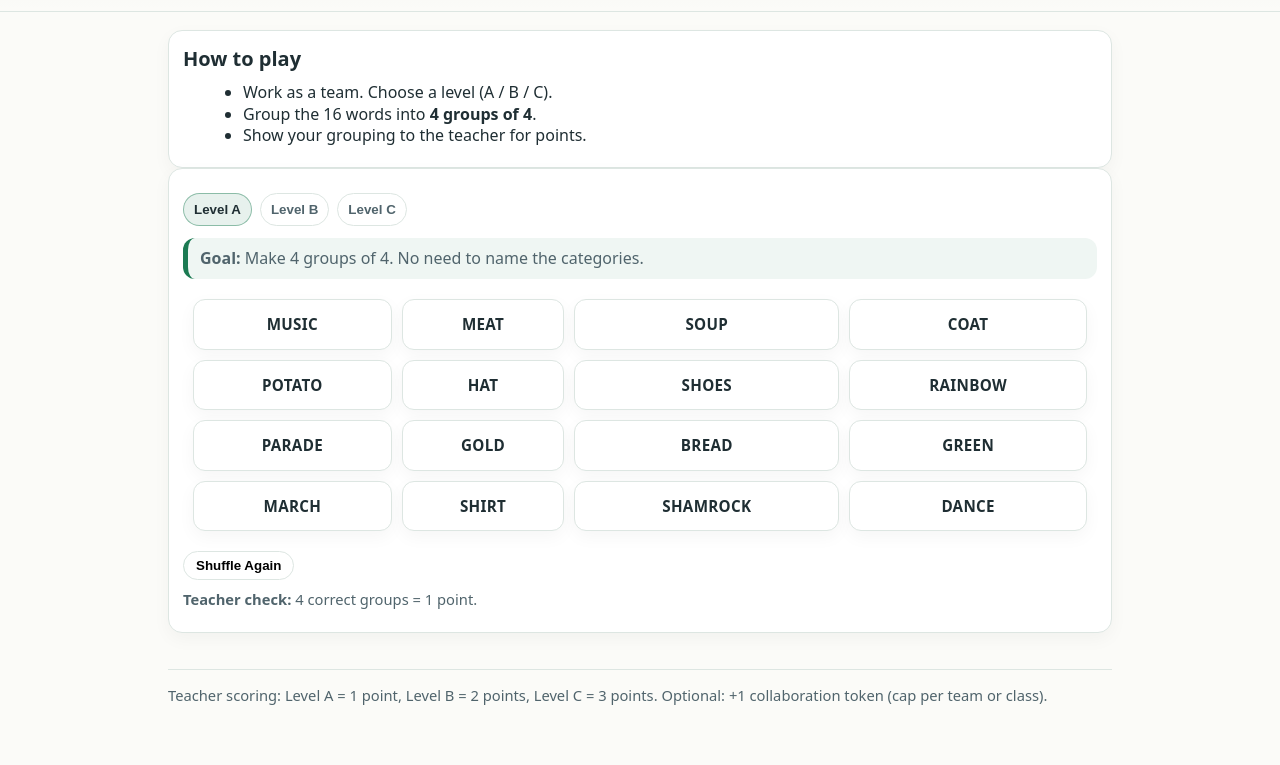
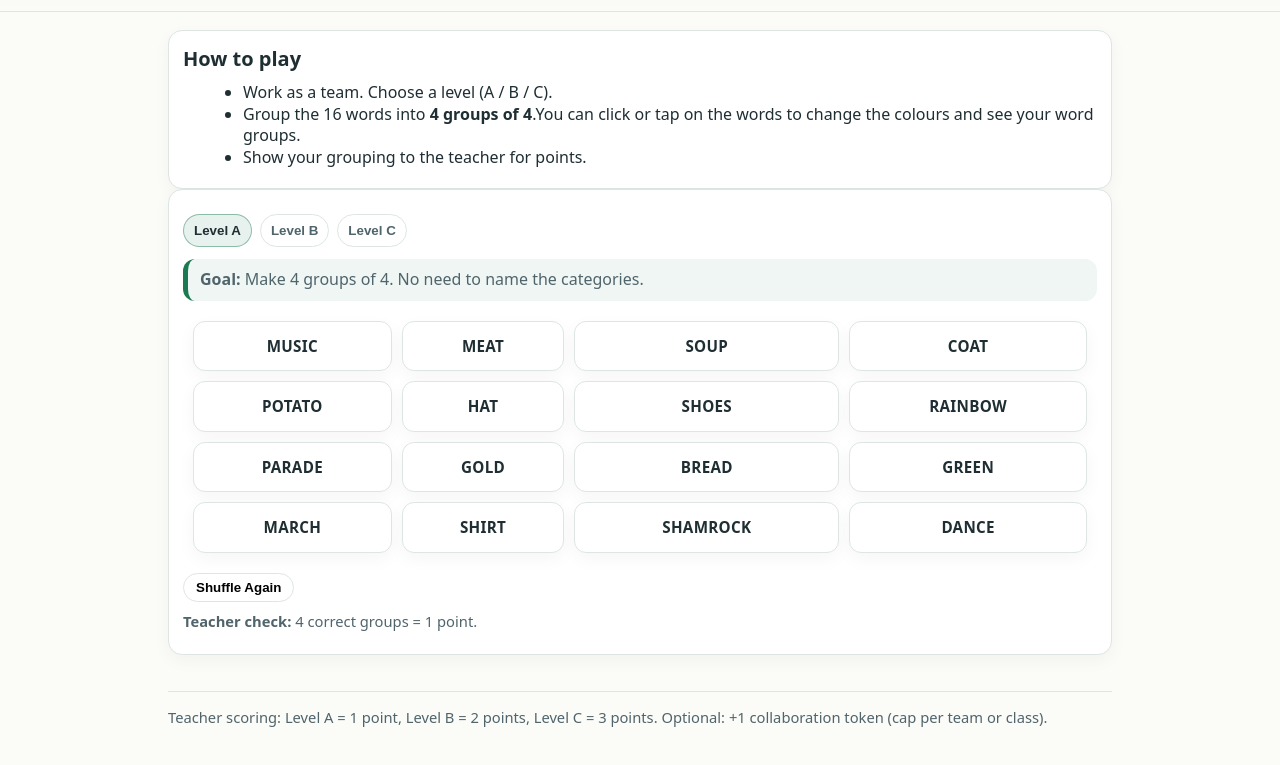
Before and after one commit to MisterVoth/stpat-game, a plain HTML site: page games/1-lucky-links.html in a window 1280 px wide. Shown: the part 183-948 px from the top of the page. Drawn offline with Linux system fonts and the light colour scheme.

Commit message:
Update 1-lucky-links.html

```diff
--- a/games/1-lucky-links.html
+++ b/games/1-lucky-links.html
@@ -26,7 +26,7 @@
   <h2>How to play</h2>
   <ul>
     <li>Work as a team. Choose a level (A / B / C).</li>
-    <li>Group the 16 words into <b>4 groups of 4</b>.</li>
+    <li>Group the 16 words into <b>4 groups of 4</b>.You can click or tap on the words to change the colours and see your word groups.</li>
     <li>Show your grouping to the teacher for points.</li>
   </ul>
 </div>
```
